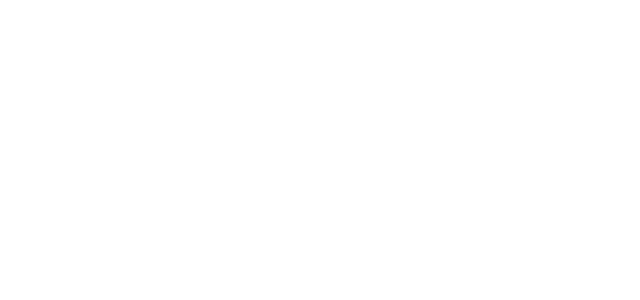
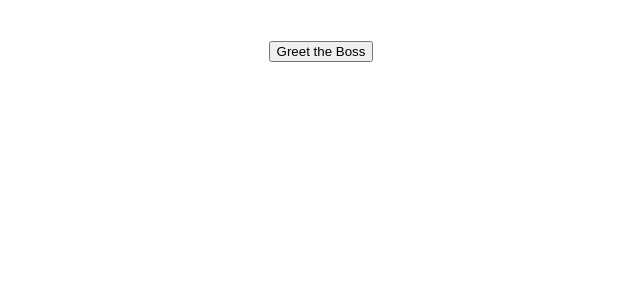
Before and after one commit to Elbie-em/React-Recap, a React (Create React App) app: page / in a window 1280 px wide. Shown: the top 300 px of the page, without its empty margins (319-959 px from the left). Built offline with nearby package versions, Linux system fonts and the light colour scheme.

Commit message:
Import ChildComp

```diff
--- a/src/components/ParentComp.js
+++ b/src/components/ParentComp.js
@@ -1,4 +1,5 @@
 import React, { Component } from 'react'
+import ChildComp from './ChildComp'
 
 class ParentComp extends Component {
   constructor(props) {
@@ -17,7 +18,7 @@
   render() {
     return (
       <div>
-
+        <ChildComp />
       </div>
     )
   }
```
